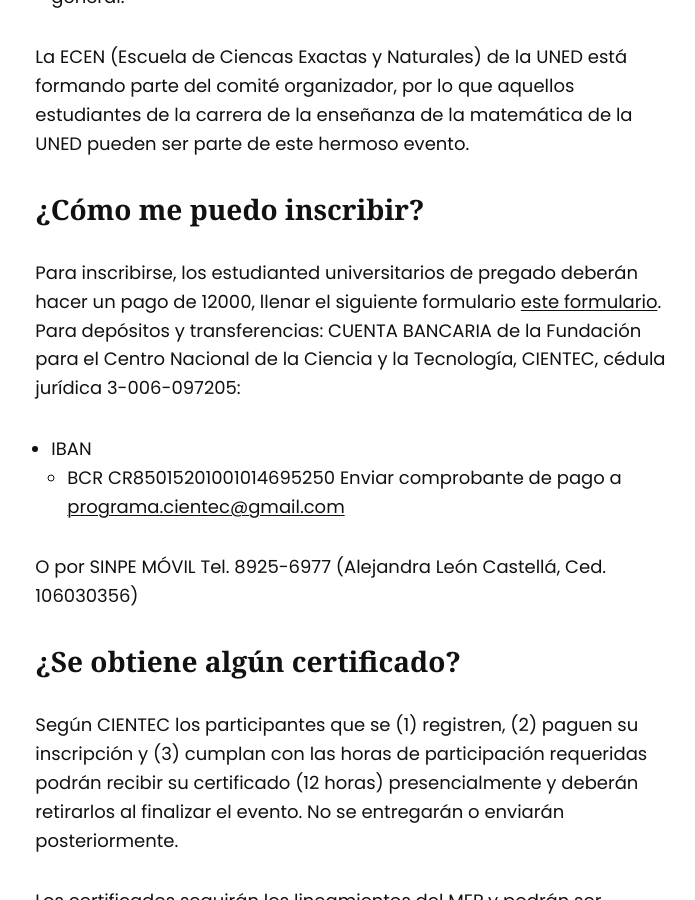
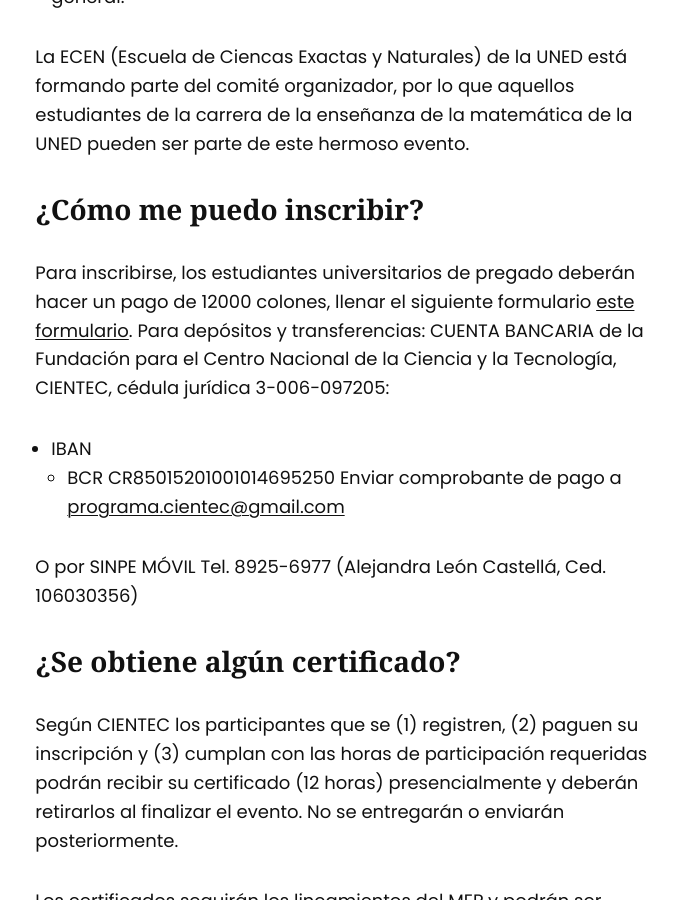
Before and after one commit to asoesem/asoesem.github.io, a Jekyll site: the page built from _posts/2024-03-01-festival-internacional-de-las-matematicas-cientec.md, in a window 1280 px wide and 900 px high, scrolled down 1829 px. Shown: the whole window, without its empty margins (454-1149 px from the left). Built offline with Jekyll 4.4.1, drawn with Linux system fonts in a browser that asks for light colours.

Commit message:
Update 2024-03-01-festival-internacional-de-las-matematicas-cientec.md

```diff
--- a/_posts/2024-03-01-festival-internacional-de-las-matematicas-cientec.md
+++ b/_posts/2024-03-01-festival-internacional-de-las-matematicas-cientec.md
@@ -25,7 +25,7 @@
 La ECEN (Escuela de Ciencas Exactas y Naturales) de la UNED está formando parte del comité organizador, por lo que aquellos estudiantes de la carrera de la enseñanza de la matemática de la UNED pueden ser parte de este hermoso evento.
 
 ## ¿Cómo me puedo inscribir?
-Para inscribirse, los estudianted universitarios de pregado deberán hacer un pago de 12000, llenar el siguiente formulario [este formulario](https://forms.gle/cc8Qo1gDeyieg7dC6).
+Para inscribirse, los estudiantes universitarios de pregado deberán hacer un pago de 12000 colones, llenar el siguiente formulario [este formulario](https://forms.gle/cc8Qo1gDeyieg7dC6).
 Para depósitos y transferencias:
 CUENTA BANCARIA de la Fundación para el Centro Nacional de la Ciencia y la Tecnología, CIENTEC, cédula jurídica 3-006-097205:
 - IBAN
```
